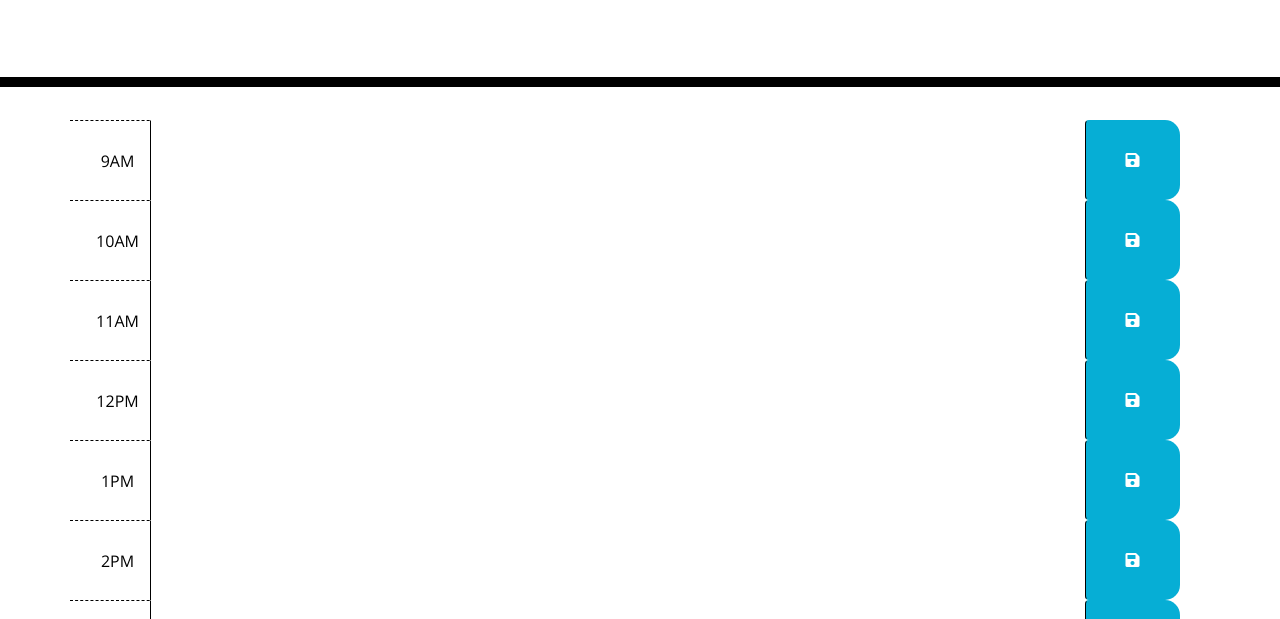
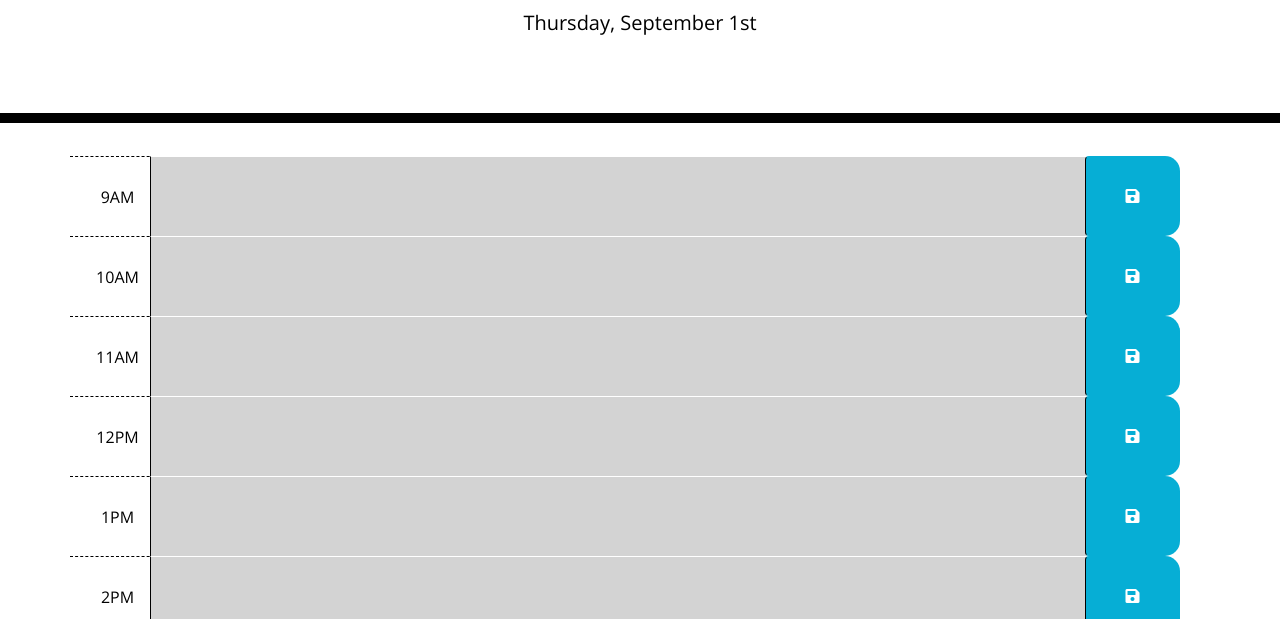
Before and after one commit to PhuongHoang68/work-day-scheduler, a plain HTML site: page index.html in a window 1280 px wide. Shown: the part 181-800 px from the top of the page. Drawn offline with nearby package versions, Linux system fonts and the light colour scheme.

Commit message:
fixed stlyes

```diff
--- a/index.html
+++ b/index.html
@@ -108,6 +108,6 @@
 
     <script src="https://code.jquery.com/jquery-3.4.1.min.js"></script>
     <script src="https://cdnjs.cloudflare.com/ajax/libs/moment.js/2.24.0/moment.min.js"></script>
-    <script src="./assets/js/script.js"></script>
+    <script src="assets/script.js"></script>
   </body>
 </html>
```
Also changed, not shown: 1 other file.
